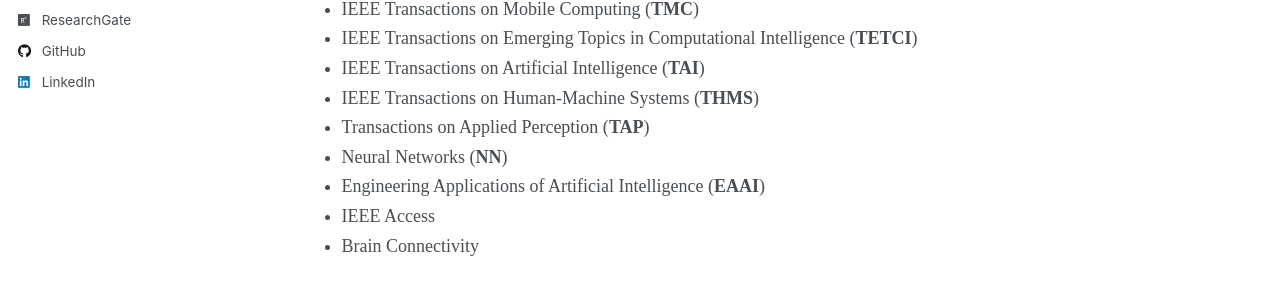
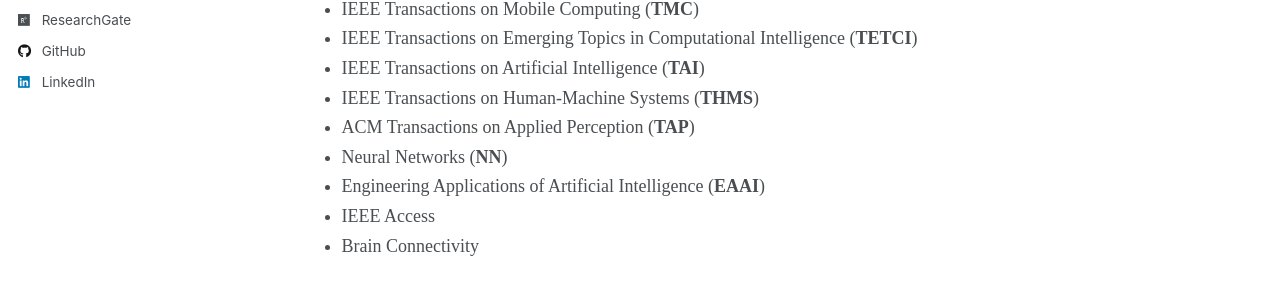
Before and after one commit to Tokenmw/Tokenmw.github.io, a Jekyll site: the page built from _pages/services.md, in a window 1280 px wide and 1380 px high. Shown: the part 455-757 px from the top of the window. Built offline with Jekyll 4.4.1, drawn with Linux system fonts in a browser that asks for light colours; some web fonts are replaced.

Commit message:
Update services.md

```diff
--- a/_pages/services.md
+++ b/_pages/services.md
@@ -21,7 +21,7 @@
   <li style="margin-bottom: 8px;">IEEE Transactions on Emerging Topics in Computational Intelligence (<strong>TETCI</strong>)</li>
   <li style="margin-bottom: 8px;">IEEE Transactions on Artificial Intelligence (<strong>TAI</strong>)</li>
   <li style="margin-bottom: 8px;">IEEE Transactions on Human-Machine Systems (<strong>THMS</strong>)</li>
-  <li style="margin-bottom: 8px;">Transactions on Applied Perception (<strong>TAP</strong>)</li>
+  <li style="margin-bottom: 8px;">ACM Transactions on Applied Perception (<strong>TAP</strong>)</li>
   <li style="margin-bottom: 8px;">Neural Networks (<strong>NN</strong>)</li>
   <li style="margin-bottom: 8px;">Engineering Applications of Artificial Intelligence (<strong>EAAI</strong>)</li>
   <li style="margin-bottom: 8px;">IEEE Access</li>
```
